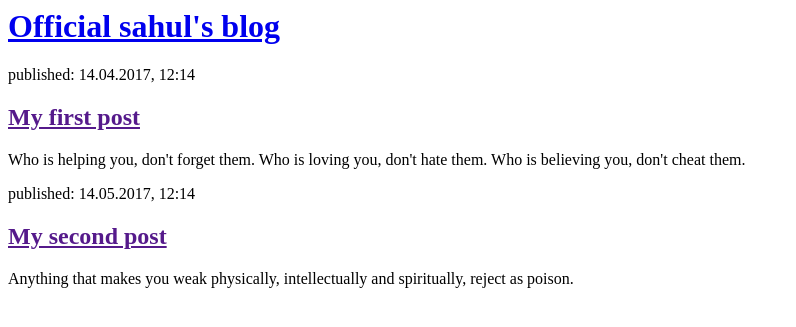
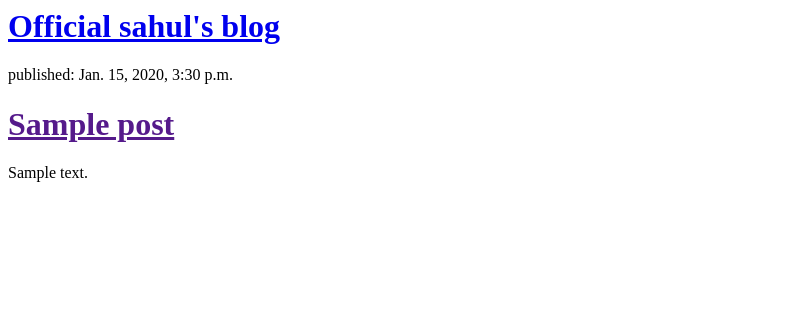
Before and after one commit to Sahulkumar/my-first-blog, a Django app: template blog/templates/blog/post_list.html in a window 1280 px wide. Shown: the top 327 px of the page, without its empty margins (0-796 px from the left). Run offline with Django 3.2, Linux system fonts and the light colour scheme; the template is opened without the code that fills it: values that come from a table or form of the project are taken from there, others are empty; tables that the repository leaves empty hold one stand-in row (values such as "Sample post").

Commit message:
Modified templates to display posts from database.

```diff
--- a/blog/templates/blog/post_list.html
+++ b/blog/templates/blog/post_list.html
@@ -7,16 +7,23 @@
             <h1><a href="http://sahul.pythonanywhere.com/">Official sahul's blog</a></h1>
         </div>
 
-        <div>
-            <p>published: 14.04.2017, 12:14</p>
-            <h2><a href="">My first post</a></h2>
-            <p>Who is helping you, don't forget them. Who is loving you, don't hate them. Who is believing you, don't cheat them.</p>
-        </div>
+        <!--<div>-->
+            <!--<p>published: 14.04.2017, 12:14</p>-->
+            <!--<h2><a href="">My first post</a></h2>-->
+            <!--<p>Who is helping you, don't forget them. Who is loving you, don't hate them. Who is believing you, don't cheat them.</p>-->
+        <!--</div>-->
 
-        <div>
-            <p>published: 14.05.2017, 12:14</p>
-            <h2><a href="">My second post</a></h2>
-            <p>Anything that makes you weak physically, intellectually and spiritually, reject as poison.</p>
-        </div>
+        <!--<div>-->
+            <!--<p>published: 14.05.2017, 12:14</p>-->
+            <!--<h2><a href="">My second post</a></h2>-->
+            <!--<p>Anything that makes you weak physically, intellectually and spiritually, reject as poison.</p>-->
+        <!--</div>-->
+        {% for post in posts %}
+    <div>
+        <p>published: {{ post.published_date }}</p>
+        <h1><a href="">{{ post.title }}</a></h1>
+        <p>{{ post.text|linebreaksbr }}</p>
+    </div>
+{% endfor %}
     </body>
 </html>
--- a/blog/views.py
+++ b/blog/views.py
@@ -1,7 +1,10 @@
 from django.shortcuts import render
+from django.utils import timezone
+from .models import Post
 
 # Create your views here.
 
 
 def post_list(request):
-    return render(request, 'blog/post_list.html', {})
+    posts = Post.objects.filter(published_date__lte=timezone.now()).order_by('published_date')
+    return render(request, 'blog/post_list.html', {'posts': posts})
```
